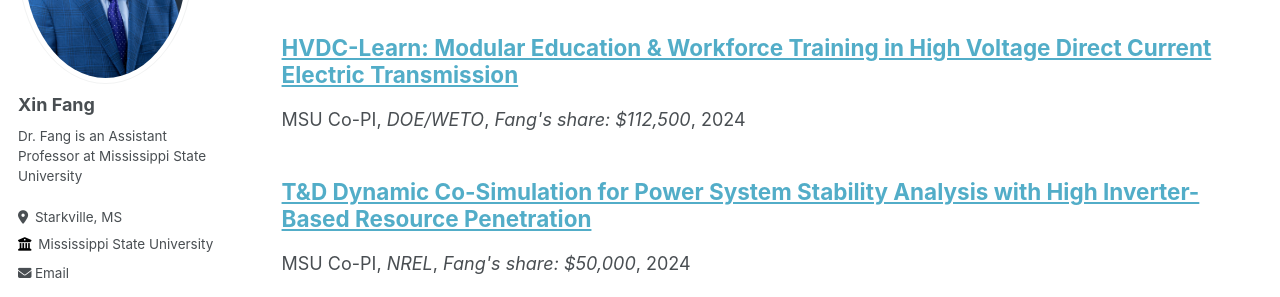
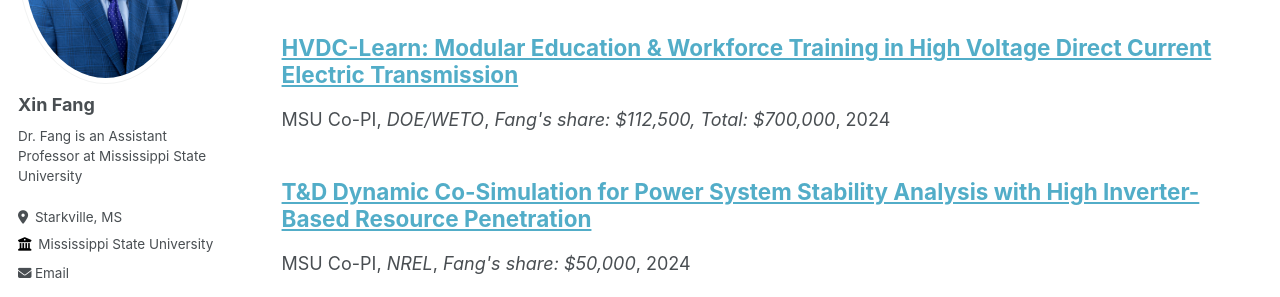
Before and after one commit to XinFang88/xinfang88.github.io, a Jekyll site: the page built from _pages/projects.html, in a window 1280 px wide and 1238 px high. Shown: the part 242-539 px from the top of the window. Built offline with Jekyll 4.4.1, drawn with Linux system fonts in a browser that asks for light colours; some web fonts are replaced.

Commit message:
Update 2023-WETO-HVDC.md

```diff
--- a/_projects/2023-WETO-HVDC.md
+++ b/_projects/2023-WETO-HVDC.md
@@ -4,6 +4,6 @@ collection: "projects"
 role: "MSU Co-PI"
 permalink: /projects/2023-WETO-HVDC
 Sponsor: DOE/WETO
-Funding: "Fang's share: $112,500"
+Funding: "Fang's share: $112,500,  Total: $700,000"
 date: 2024-05-01 to 2027-04-30
 ---
```
